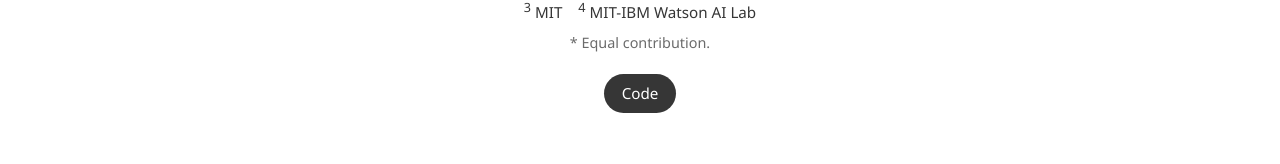
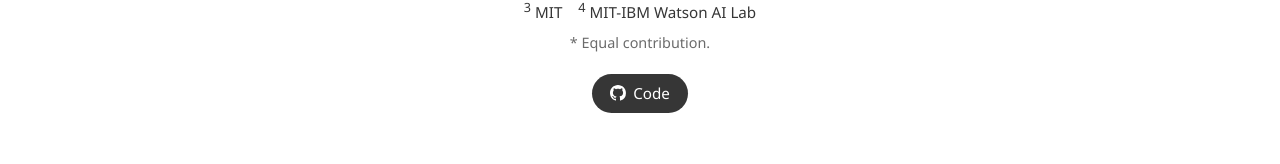
Before and after one commit to jackswl/honeycomb, a plain HTML site: page index.html in a window 1280 px wide. Shown: the part 294-458 px from the top of the page. Drawn offline with nearby package versions, Linux system fonts and the light colour scheme; no server answers; a web font is replaced by a local one.

Commit message:
Code button: GitHub icon, link to kaichen-z/honeycomb

```diff
--- a/index.html
+++ b/index.html
@@ -61,7 +61,10 @@
     </div>
     <p class="author-note">* Equal contribution.</p>
     <div class="links">
-      <a class="btn" href="https://github.com/Honeycomb-Submission/Honeycomb">Code</a>
+      <a class="btn" href="https://github.com/kaichen-z/honeycomb">
+        <svg class="icon" viewBox="0 0 16 16" aria-hidden="true"><path fill="currentColor" d="M8 0C3.58 0 0 3.58 0 8c0 3.54 2.29 6.53 5.47 7.59.4.07.55-.17.55-.38 0-.19-.01-.82-.01-1.49-2.01.37-2.53-.49-2.69-.94-.09-.23-.48-.94-.82-1.13-.28-.15-.68-.52-.01-.53.63-.01 1.08.58 1.23.82.72 1.21 1.87.87 2.33.66.07-.52.28-.87.51-1.06-1.78-.2-3.64-.89-3.64-3.95 0-.87.31-1.59.82-2.15-.08-.2-.36-1.02.08-2.12 0 0 .67-.21 2.2.82.64-.18 1.32-.27 2-.27.68 0 1.36.09 2 .27 1.53-1.04 2.2-.82 2.2-.82.44 1.1.16 1.92.08 2.12.51.56.82 1.27.82 2.15 0 3.07-1.87 3.75-3.65 3.95.29.25.54.73.54 1.48 0 1.07-.01 1.93-.01 2.2 0 .21.15.46.55.38A8.013 8.013 0 0016 8c0-4.42-3.58-8-8-8z"/></svg>
+        <span>Code</span>
+      </a>
     </div>
   </div>
 </section>
--- a/static/css/index.css
+++ b/static/css/index.css
@@ -57,6 +57,8 @@ h2 {
   padding: .45rem 1.1rem; border-radius: 999px; font-size: .95rem;
 }
 .btn:hover { background: #111; }
+.btn { display: inline-flex; align-items: center; gap: .45rem; }
+.btn .icon { width: 1.05em; height: 1.05em; }
 
 .lead { color: var(--muted); margin-top: -.5rem; }
 .caption { color: var(--muted); font-size: .92rem; margin: .5rem 0 1.25rem; }
```
